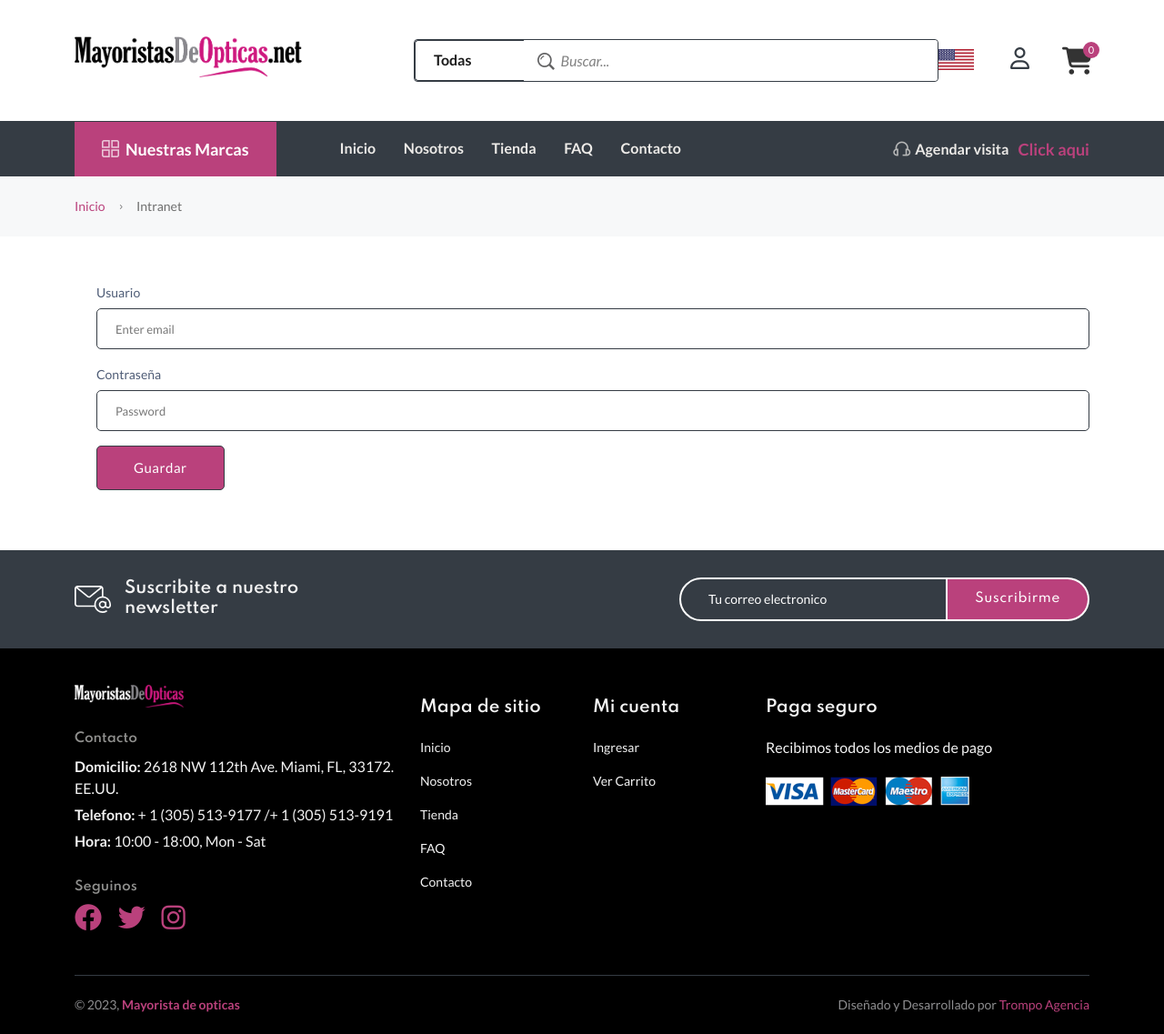
After one commit to alexisCobax/mdo_web_frontend, a PHP site: page /intranet.php in a window 1280 px wide. The commit adds this page. Shown: the whole page at 91% size. Run offline with PHP 8.4, Linux system fonts and the light colour scheme; some libraries are stand-ins or nearby versions; some web fonts are replaced.

Commit message:
cambio ruta local por productiva

```diff
--- a/assets/js/src/globales.js
+++ b/assets/js/src/globales.js
@@ -1,3 +1,3 @@
-const api= 'http://172.18.0.2/api';
-//const api= 'https://phpstack-1091339-3819555.cloudwaysapps.com/api';
+//const api= 'http://172.18.0.2/api';
+const api= 'https://phpstack-1091339-3819555.cloudwaysapps.com/api';
 const img= 'https://mayoristasdeopticas.net/productos/';
--- a/clases/funciones.php
+++ b/clases/funciones.php
@@ -2,8 +2,8 @@
 $URLDominio = "https://mayoristasdeopticas.net/";
 $URLimagen = "https://mayoristasdeopticas.net/productos/";
 $usuarioLogueado = isset($_COOKIE['token'])&&$_COOKIE['token']!="";
-//$url = 'http://phpstack-1091339-3819555.cloudwaysapps.com';
-$url = 'http://172.18.0.2';
+$url = 'http://phpstack-1091339-3819555.cloudwaysapps.com';
+//$url = 'http://172.18.0.2';
 
 function statusLogin($url, $data, $bearer) {
 
--- /dev/null
+++ b/intranet.php
@@ -0,0 +1,96 @@
+<?php
+
+error_reporting(E_ALL);
+ini_set('display_errors', '1');
+
+//include __DIR__."/clases/abrirConexion.php";
+include __DIR__ . "/clases/funciones.php";
+
+?>
+<!DOCTYPE html>
+<html class="no-js" lang="es">
+
+<head>
+  <meta charset="utf-8" />
+  <title>Mayorista de opticas - Intranet</title>
+  <meta http-equiv="x-ua-compatible" content="ie=edge" />
+  <meta name="description" content="Venta al por mayor de opticas" />
+  <meta name="viewport" content="width=device-width, initial-scale=1" />
+  <meta property="og:title" content="Mayorista de opticas" />
+  <meta property="og:type" content="" />
+  <meta property="og:url" content="" />
+  <meta property="og:image" content="" />
+  <meta name="theme-color" content="#ae2a69" />
+  <!-- Favicon -->
+  <link rel="shortcut icon" type="image/x-icon" href="assets/imgs/opticam/favicon.svg" />
+  <!-- Template CSS -->
+  <link rel="stylesheet" href="./assets/css/main.css?v=3.4" />
+  <link rel="stylesheet" href="./assets/css/custom.css" />
+  <link rel="stylesheet" href="//cdn.datatables.net/1.13.6/css/jquery.dataTables.min.css" />
+
+
+  <!-- Iconos -->
+  <link rel="stylesheet" href="https://cdnjs.cloudflare.com/ajax/libs/font-awesome/6.3.0/css/all.min.css" integrity="sha512-SzlrxWUlpfuzQ+pcUCosxcglQRNAq/DZjVsC0lE40xsADsfeQoEypE+enwcOiGjk/bSuGGKHEyjSoQ1zVisanQ==" crossorigin="anonymous" referrerpolicy="no-referrer" />
+  <!-- Login -->
+  <link rel="stylesheet" href="./assets/css/loginIcon.css" />
+</head>
+
+<body>
+  <!-- Cabecera Top menu y menu -->
+  <header class="header-area header-style-4 header-height-2">
+
+    <!-- Cabecera Top -->
+    <?php require "./layouts/header.php"; ?>
+
+    <!-- Menu -->
+    <?php require "./layouts/menu.php"; ?>
+
+  </header>
+  <!-- Menu de celular -->
+  <?php require "./layouts/menu-celular.php"; ?>
+
+  <!-- Inicio contenido de la web -->
+  <main class="main">
+    <div class="page-header breadcrumb-wrap">
+      <div class="container">
+        <div class="breadcrumb">
+          <a href="index.php" rel="nofollow">Inicio</a>
+          <span></span> Intranet
+        </div>
+      </div>
+    </div>
+    <section class="mt-50 mb-50">
+      <div class="container">
+        <div class="row flex-row-reverse">
+          <div class="row mb-3">
+            <div class="col">
+              <form>
+                <div class="form-group">
+                  <label for="usuario">Usuario</label>
+                  <input type="email" class="form-control" id="usuario" aria-describedby="emailHelp" placeholder="Enter email">
+                </div>
+                <div class="form-group">
+                  <label for="pass">Contraseña</label>
+                  <input type="password" class="form-control" id="pass" placeholder="Password">
+                </div>
+                <button type="submit" class="btn btn-primary">Guardar</button>
+              </form>
+            </div>
+          </div>
+        </div>
+
+
+      </div>
+      </div>
+    </section>
+  </main>
+  <!-- Pie de pagina -->
+  <?php require "./layouts/footer.php"; ?>
+  <script src="//cdn.datatables.net/1.13.6/js/jquery.dataTables.min.js"></script>
+  <script src="assets/js/src/paginas/cotizacionesHandler.js"></script>
+
+
+
+</body>
+
+</html>
--- a/layouts/header.php
+++ b/layouts/header.php
@@ -30,7 +30,7 @@
             <?php if($usuarioLogueado) { ?>
               <a href="intranet.php">Mi cuenta</a>
               <a href="cotizaciones.php">Cotizaciones</a>
-              <a href="invoices.php">Compras</a>
+              <a href="invoices.php">Invoices</a>
               <a href="#" onclick="logout();">Cerrar sesión</a>
             <?php  } else{ ?>
               <a href="login.php">Iniciar sesión</a>
--- a/layouts/tienda-grilla.php
+++ b/layouts/tienda-grilla.php
@@ -13,10 +13,10 @@ $resultadosPorPagina = 16;
 $paginaActual = 1;
 if(isset($_GET['cantidad'])){ $resultadosPorPagina= $_REQUEST['cantidad'];};
 if(isset($_GET['pagina'])){ $paginaActual= $_REQUEST['pagina'];};
-
+if(isset($_GET['marca'])){ $paginaActual= $_REQUEST['marca'];};
 
 $api = new ApiHelper;
-$producto = $api->get($url.'/api/web/producto?cantidad='.$resultadosPorPagina.'&pagina='.$paginaActual);
+$producto = $api->get($url.'/api/web/producto?cantidad='.$resultadosPorPagina.'&pagina='.$paginaActual.'&marca='.$marca);
 
 
 $producto = json_encode($producto);
--- a/shop-cart.php
+++ b/shop-cart.php
@@ -60,6 +60,7 @@ include __DIR__."/clases/funciones.php";
                     <th scope="col">Imagen</th>
                     <th scope="col">Nombre</th>
                     <th scope="col" style="text-align:right">Precio</th>
+                    <th scope="col" style="text-align:right">Cupon</th>
                     <th scope="col" style="text-align:left">Cantidad</th>
                     <th scope="col" style="text-align:right">Subtotal</th>
                     <th scope="col">Borrar</th>
@@ -109,6 +110,10 @@ include __DIR__."/clases/funciones.php";
                     <div class="table-responsive">
                       <table class="table">
                         <tbody>
+                        <tr>
+                            <td class="cart_total_label">Cupón</td>
+                            <td class="cart_total_amount"><span class="font-lg fw-900 text-brand" id="subtotalCarrito">U$S 0.00</span></td>
+                          </tr>
                           <tr>
                             <td class="cart_total_label">Subtotal</td>
                             <td class="cart_total_amount"><span class="font-lg fw-900 text-brand" id="subtotalCarrito">U$S 0.00</span></td>
```
